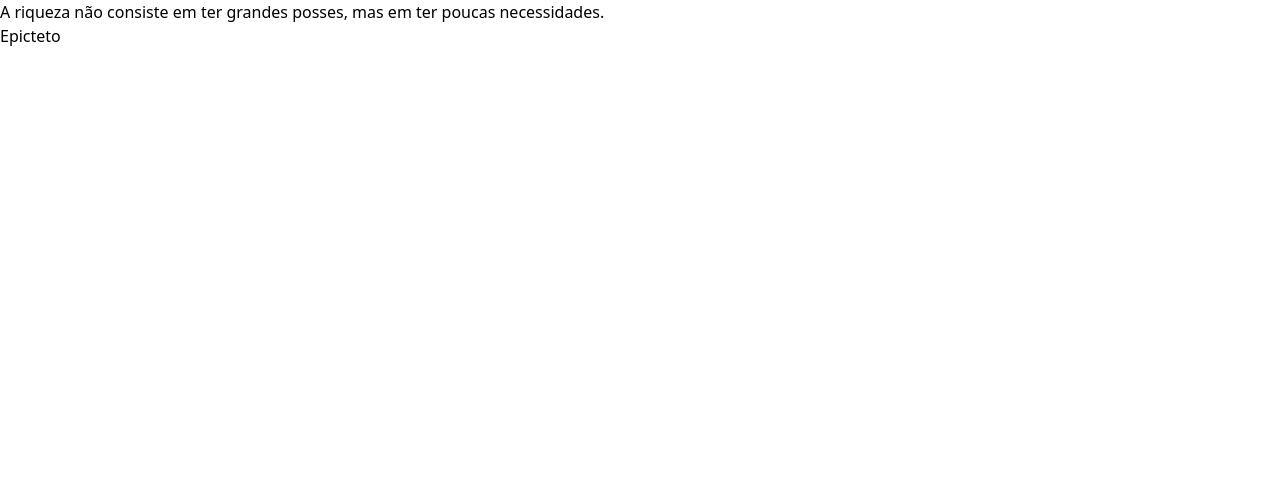
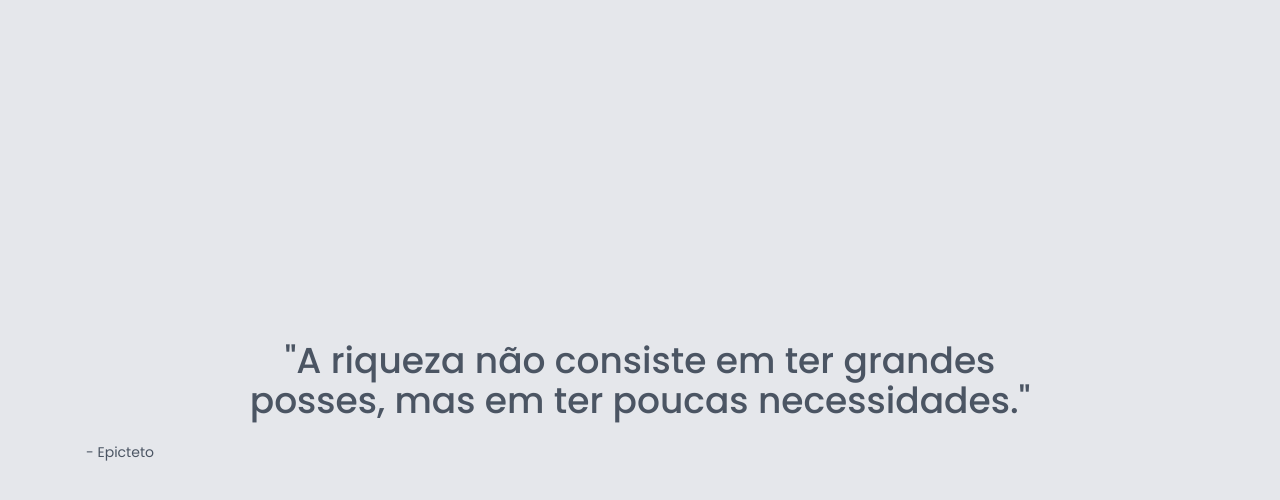
Before and after one commit to brunofranciscu/maximasestoicas, a React (Vite) app: page /quotes/1 in a window 1280 px wide. Shown: the top 500 px of the page. Built offline with nearby package versions, Linux system fonts and the light colour scheme.

Commit message:
fixed quotes page

```diff
--- a/src/pages/quotes/index.jsx
+++ b/src/pages/quotes/index.jsx
@@ -1,17 +1,22 @@
 import React from 'react';
 import { useParams } from 'react-router-dom';
 import quotes from '../../assets/frases.json'
+import { Link } from 'react-router-dom';
 
 const Quotes = () => {
   const { id } = useParams();
   const quote = quotes.quotes.find(q => q.id === parseInt(id));
 
   if (!quote) return <div>Máxima não encontrado.</div>
+  const shareUrl = window.location.origin.toString();
 
   return (
-    <div>
-      <h1>{quote.text}</h1>
-      <h2>{quote.author}</h2>
+    <div className='h-[100dvh] w-full relative grid place-content-center bg-gray-200 dark:bg-gray-800 px-5'>
+      <h1 className='font-["Poppins"] font-[500] sm:text-4xl text-2xl leading-10 max-w-[1300px] text-center text-balance text-gray-600 dark:text-gray-300'>"{quote.text}"</h1>
+      <br />
+      <h2 className='text-sm font-["Poppins"] sm:w-[200px] w-full text-center leading-none self-center text-gray-600 dark:text-gray-400 hover:text-gray-100 duration-100' title={`ver todas as maximas do ${quote.author}`}>
+        <Link to={`${shareUrl}/author/${quote.author}`}>- {quote.author}</Link>
+      </h2>
     </div>
   );
 };
```
